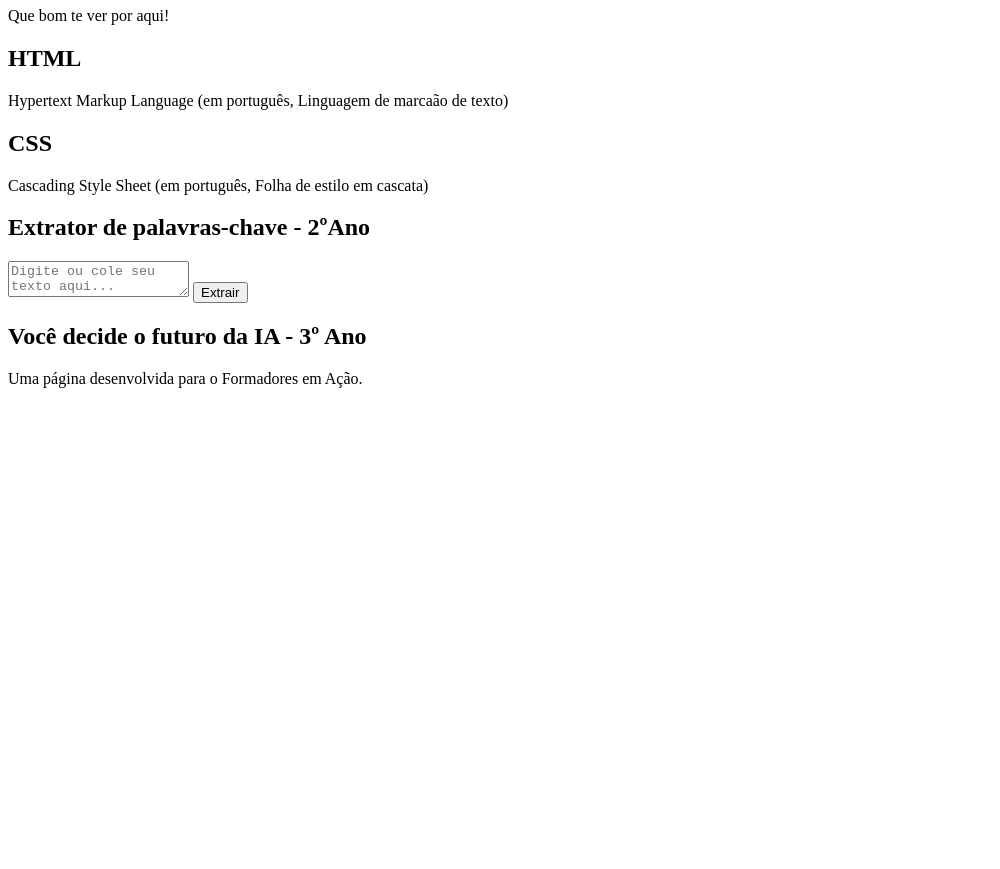
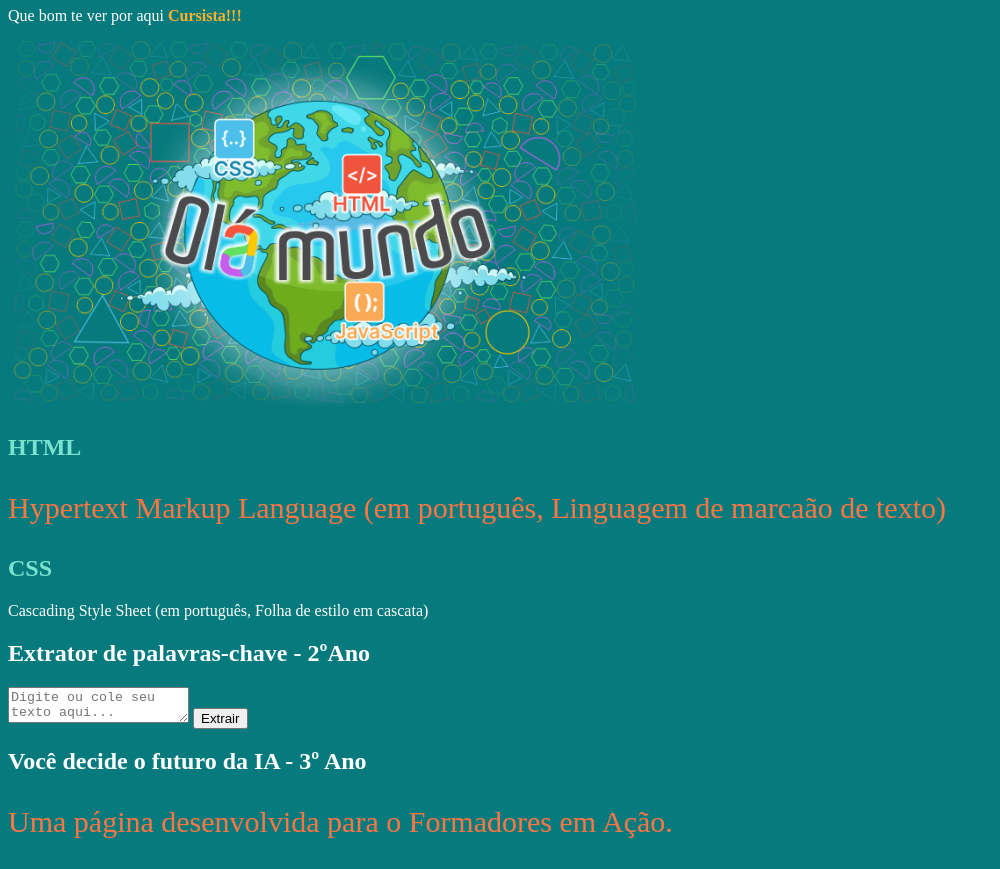
Before and after one commit to Ferfkm/FormadoresTurmaCT2, a plain HTML site: page index.html in a window 1280 px wide. Shown: the part 73-942 px from the top of the page, without its empty margins (0-1000 px from the left). Before the commit the page ends 800 px from the top, so only its background shows below. Drawn offline with Linux system fonts and the light colour scheme; a script that the page names is missing.

Commit message:
Aula dia 16.06

```diff
--- a/index.html
+++ b/index.html
@@ -5,16 +5,18 @@
     <meta charset="UTF-8">
     <meta name="viewport" content="width=device-width, initial-scale=1.0">
     <title>Hello Turma CT</title>
+    <link rel="stylesheet" href="style.css">
 </head>
 
 <body>
     <header>
         <h1>Hello Turma CT</h1>
-        <p>Que bom te ver por aqui!</p>
+        <p>Que bom te ver por aqui <span id="nome_cursista">Cursista!!!</span></p>
+        <img src="imagens/Olá Mundo (2).png" alt="A imagem mostra um globo terrrestre no centro com a frase 'Olá Mundo'. Ao redor há nuvens com icones....">
     </header>
     <section>
         <h2>HTML</h2>
-        <p>Hypertext Markup Language (em português, Linguagem de marcaão de texto)</p>
+        <p class="texto_html">Hypertext Markup Language (em português, Linguagem de marcaão de texto)</p>
         <h2>CSS</h2>
         <p>Cascading Style Sheet (em português, Folha de estilo em cascata)</p>
     </section>
@@ -38,7 +40,7 @@
     <script type="module" src="script.js"></script>
     </section>
     <footer>
-        <p>Uma página desenvolvida para o Formadores em Ação.</p>
+        <p class="texto_html">Uma página desenvolvida para o Formadores em Ação.</p>
     </footer>
 </body>
 
--- /dev/null
+++ b/style.css
@@ -0,0 +1,16 @@
+body{
+    background-color: #077A7D;
+    color: white;
+}
+h2{
+    color: #7AE2CF;
+}
+.texto_html{
+    color: #FE7743;
+    font-size: 30px;
+}
+#nome_cursista{
+    font-weight: bold;
+    color: #FFB22C;
+
+}
```
Also changed, not shown: imagens/Olá Mundo (2).png (added).
